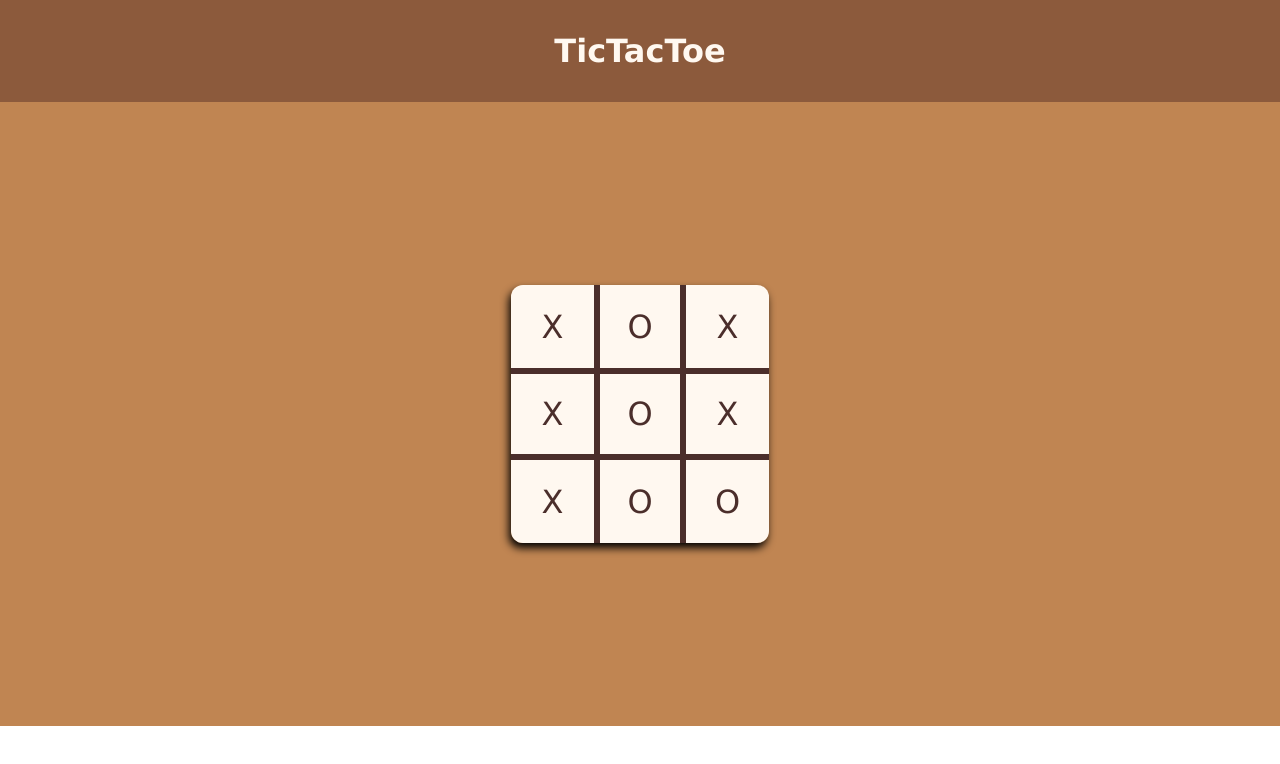
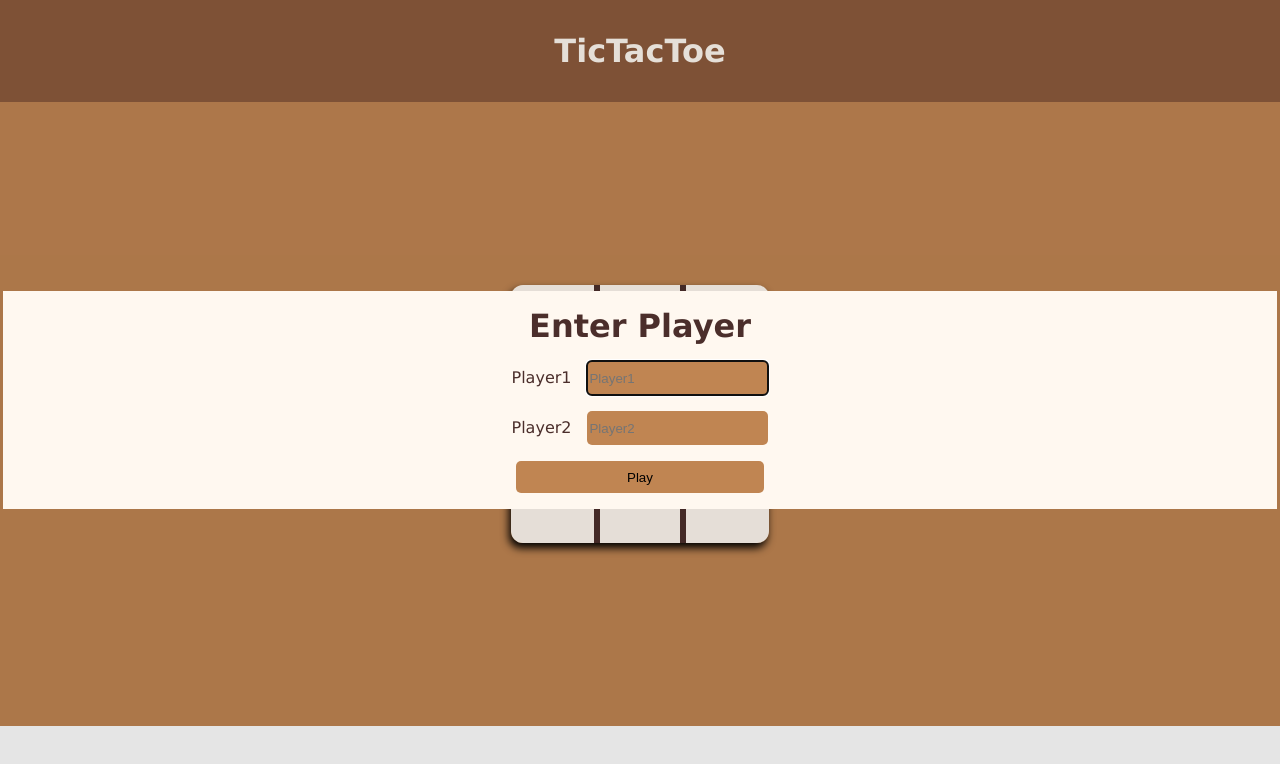
Before and after one commit to mot546/topTicTacToe, a plain HTML site: page index.html in a window 1280 px wide. Drawn offline with Linux system fonts and the light colour scheme.

Commit message:
Add welcome that take user input

```diff
--- a/index.html
+++ b/index.html
@@ -12,17 +12,24 @@
   <header>
     <h1 class="title">TicTacToe</h1>
   </header>
+  <dialog class="enter-name-dialog">
+    <h1>Enter Player</h1>
+    <div class="input-group"><label for="player1">Player1</label><input type="text" placeholder="Player1" id="player1"></div>
+    <div class="input-group"><label for="player2">Player2</label><input type="text" placeholder="Player2" id="Player2" ></div>
+    <button >Play</button>
+
+  </dialog>
   <main>
     <div class="tictac-boxes">
-      <div class="cell1 cells" >X</div>
-      <div class="cell2 cells" >O</div>
-      <div class="cell3 cells" >X</div>
-      <div class="cell4 cells" >X</div>
-      <div class="cell5 cells" >O</div>
-      <div class="cell6 cells" >X</div>
-      <div class="cell7 cells" >X</div>
-      <div class="cell8 cells" >O</div>
-      <div class="cell9 cells" >O</div>
+      <div class="cell1 cells" ></div>
+      <div class="cell2 cells" ></div>
+      <div class="cell3 cells" ></div>
+      <div class="cell4 cells" ></div>
+      <div class="cell5 cells" ></div>
+      <div class="cell6 cells" ></div>
+      <div class="cell7 cells" ></div>
+      <div class="cell8 cells" ></div>
+      <div class="cell9 cells" ></div>
     </div>
   </main>
 </body>
--- a/javascript.js
+++ b/javascript.js
@@ -25,12 +25,10 @@ function makePlayer(name, symbol){
    return {name, symbol, addScore, getScore, resetScore};
  };
 
-(function addPlayerToGameBoard(){
-  let player1Name = `itet`;
-  let player2Name = `tite`;
+(function addPlayerToGameBoard(p1Name, p2Name){
 
-  const player1 = makePlayer(player1Name, "X");
-  const player2 = makePlayer(player2Name, "O");
+  const player1 = makePlayer(p1Name, "X");
+  const player2 = makePlayer(p2Name, "O");
 
   gameBoard.player1 = player1;
   gameBoard.player2 = player2;
@@ -102,4 +100,19 @@ function play(){
 
   return {beforePlaceSymbol};
 }
-  const playGame = play();
+
+(function welcome(){
+
+  document.addEventListener("DOMContentLoaded", () =>{
+    const dialog = document.querySelector(".enter-name-dialog");
+    dialog.showModal();
+  });
+
+  const button = document.querySelector(".enter-name-dialog button");
+
+  button.addEventListener("click", () => {
+
+    dialog.close();
+  });
+
+})();
--- a/styles.css
+++ b/styles.css
@@ -44,6 +44,11 @@ main{
     border-radius: 12px;
 }
 
+.cells:hover{
+    cursor: pointer;
+    background-color: #b6967a;
+    transition: background-color .5s;
+}
 
 .cells{
     border: .2rem solid var(--dark-brown);
@@ -89,3 +94,34 @@ main{
     border-bottom: none;
     border-bottom-right-radius: 12px;
 }
+
+.enter-name-dialog{
+    border: none;
+    background: var(--white)    ;
+    width: 100vw;
+    color: var(--dark-brown);
+    display: flex;
+    justify-content: center;
+    align-items: center;
+    flex-flow: column wrap;
+    gap: 1rem
+}
+
+.input-group > label{
+    padding-right: 1rem;
+}
+input{
+    border: none;
+    background-color: var(--light-brown);
+    border-radius: 5px;
+    height: 2rem;
+}
+
+button{
+    border: none;
+    background-color: var(--light-brown);
+    height: 2rem;
+    border-radius: 5px;
+    width: 20%;
+    cursor:pointer;
+}
```
